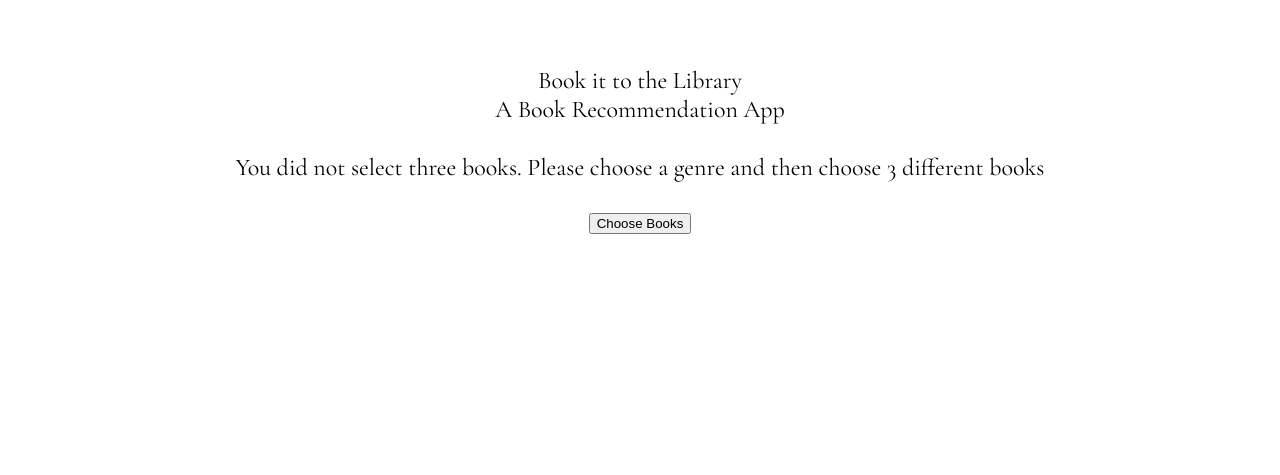
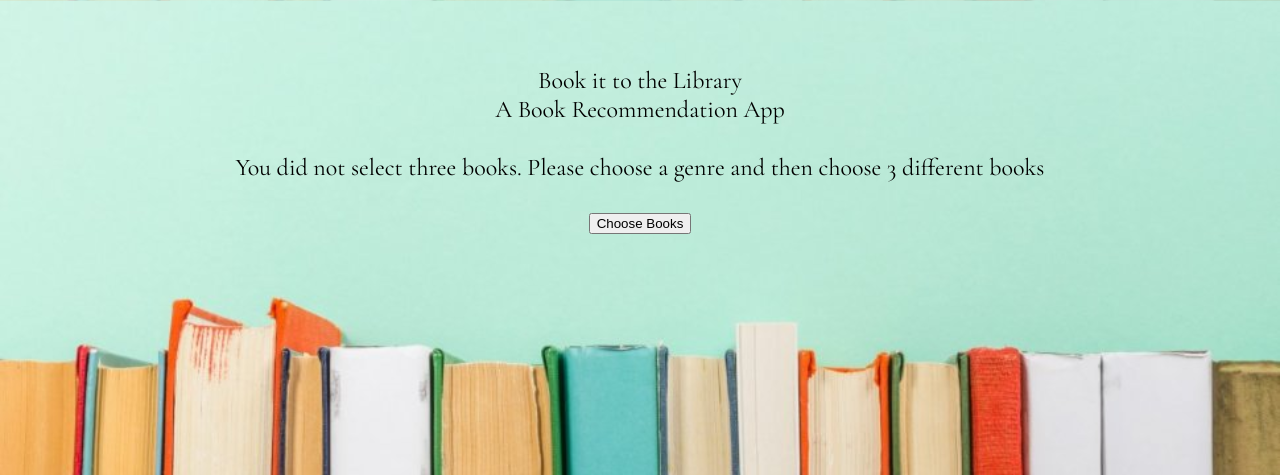
Before and after one commit to smleroy14/book_recommendations, a Flask app: template templates/error-nobook.html in a window 1280 px wide. Shown: the top 475 px of the page. Run offline with Flask 2, Linux system fonts and the light colour scheme; the template is opened without the code that fills it, so the values that code supplies are empty; parts of the project's set-up code (start-up, migrations or seed data) failed here and were passed over.

Commit message:
added background image to all templates

```diff
--- a/templates/choose_books.html
+++ b/templates/choose_books.html
@@ -9,6 +9,10 @@
       body {
         font-family: 'Cormorant Garamond', serif;
         font-size: 24px;
+        background-image: url('static/background_pic.jpg');
+        min-height: 100%;
+        background-position: top;
+        background-size: cover;
       }
     </style>
 </head>
--- a/templates/error-generic.html
+++ b/templates/error-generic.html
@@ -9,6 +9,10 @@
       body {
         font-family: 'Cormorant Garamond', serif;
         font-size: 24px;
+        background-image: url('static/background_pic.jpg');
+        min-height: 100%;
+        background-position: top;
+        background-size: cover;
       }
     </style>
 </head>
--- a/templates/error-nobook.html
+++ b/templates/error-nobook.html
@@ -9,6 +9,10 @@
       body {
         font-family: 'Cormorant Garamond', serif;
         font-size: 24px;
+        background-image: url('static/background_pic.jpg');
+        min-height: 100%;
+        background-position: top;
+        background-size: cover;
       }
     </style>
 </head>
--- a/templates/error-nogenre.html
+++ b/templates/error-nogenre.html
@@ -9,6 +9,10 @@
       body {
         font-family: 'Cormorant Garamond', serif;
         font-size: 24px;
+        background-image: url('static/background_pic.jpg');
+        min-height: 100%;
+        background-position: top;
+        background-size: cover;
       }
     </style>
 </head>
--- a/templates/error-samebooks.html
+++ b/templates/error-samebooks.html
@@ -9,6 +9,10 @@
       body {
         font-family: 'Cormorant Garamond', serif;
         font-size: 24px;
+        background-image: url('static/background_pic.jpg');
+        min-height: 100%;
+        background-position: top;
+        background-size: cover;
       }
     </style>
 </head>
```
Also changed, not shown: static/basic.css (+5 -4 lines), templates/recommendations.html (+12 -1 lines), 1 other file.
